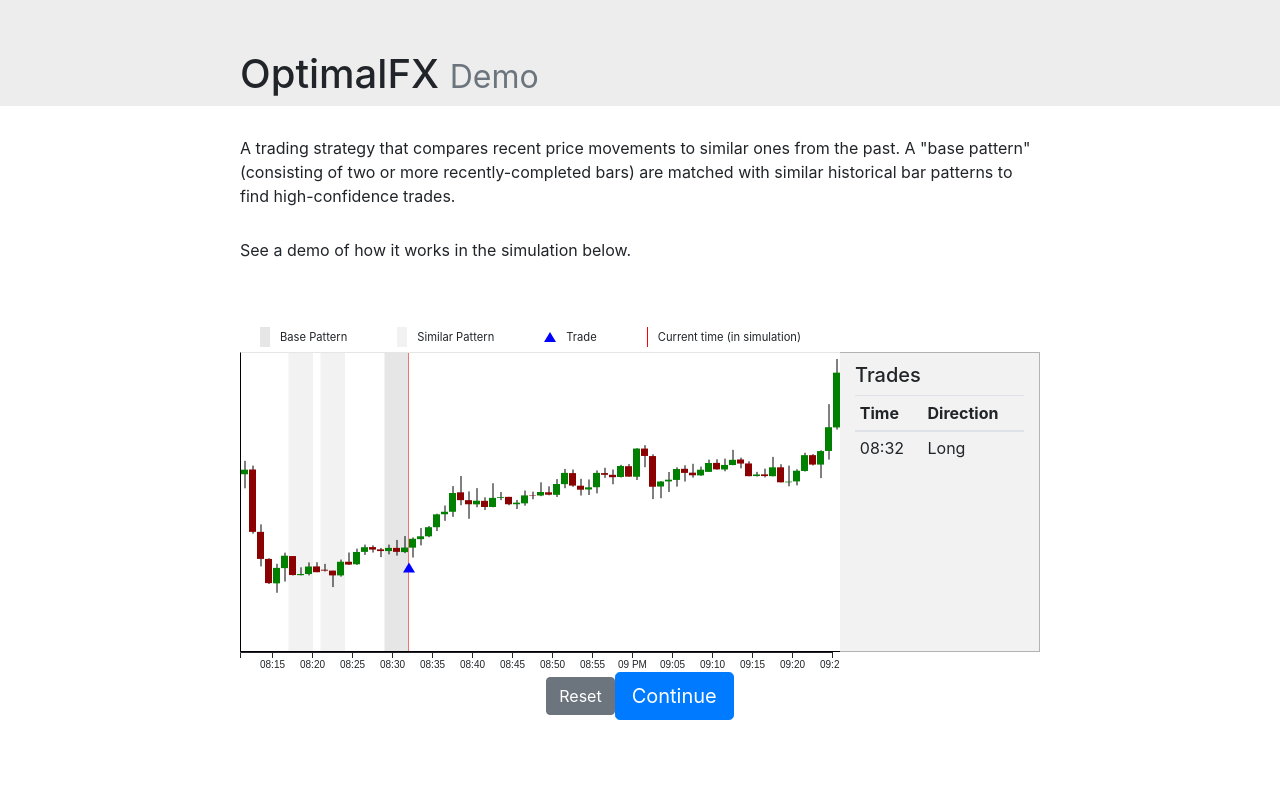
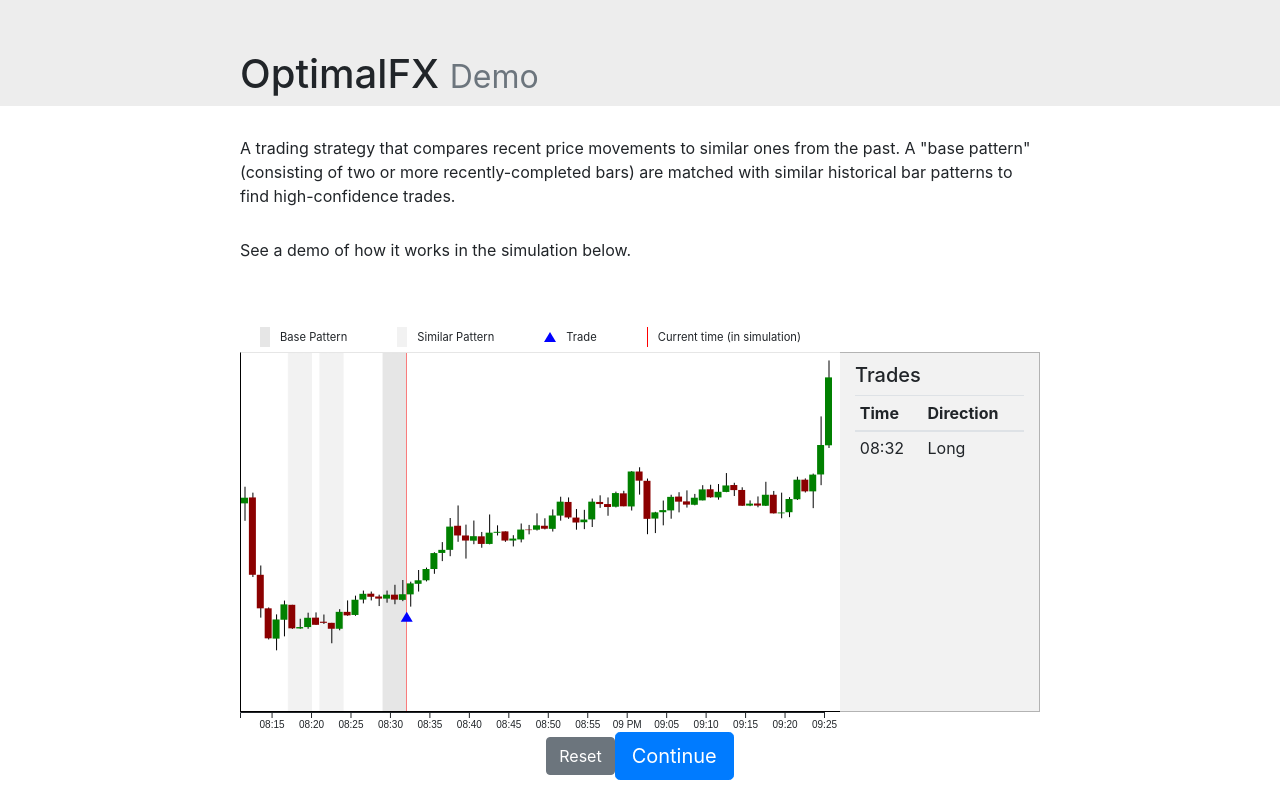
Before and after one commit to dandoozan/optimalfx-demo, a React (Create React App) app: page / in a window 1280 px wide. Built offline with nearby package versions, Linux system fonts and the light colour scheme.

Commit message:
Make some padding in the chart

```diff
--- a/src/components/Simulation/Simulation.tsx
+++ b/src/components/Simulation/Simulation.tsx
@@ -33,6 +33,7 @@
   chartWidth: number;
   chartHeight: number;
   paddingBottom: number;
+  paddingRight: number;
   barWidth: number;
 
   constructor(props: Props) {
@@ -41,10 +42,11 @@
     this.tradeIndicesOnChart = new Set();
 
     this.chartWidth = 600;
-    this.chartHeight = this.chartWidth / 2;
+    this.chartHeight = (this.chartWidth * 3) / 5;
+    this.barWidth = this.chartWidth / ohlcData.length;
     this.paddingBottom = 50;
-    this.barWidth = this.chartWidth / ohlcData.length;
-    this.xScale = this.createXScale(ohlcData, this.chartWidth - this.barWidth);
+    this.paddingRight = this.barWidth;
+    this.xScale = this.createXScale(ohlcData, this.chartWidth - this.barWidth - this.paddingRight);
     this.yScale = this.createYScale(
       ohlcData,
       this.chartHeight - this.paddingBottom
```
